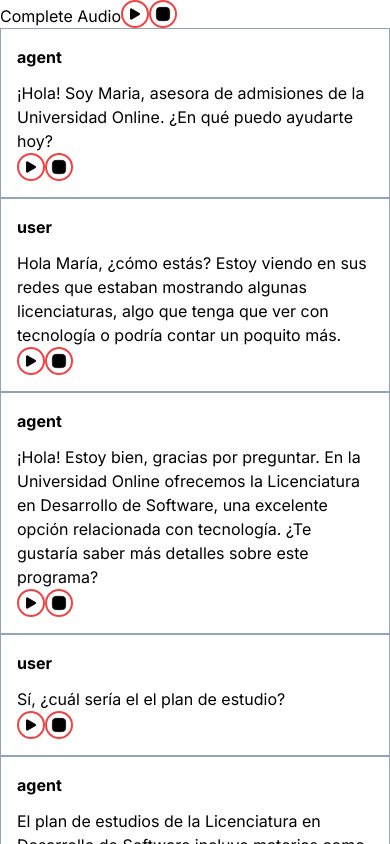
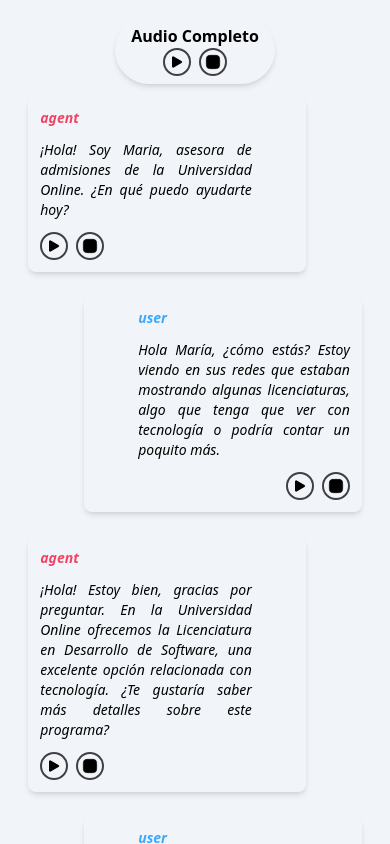
Before and after one commit to Lidbetan/dezure-transcription, a Next.js app: page / in a window 390 px wide. Shown: the top 844 px of the page. Built offline with nearby package versions, Linux system fonts and the light colour scheme.

Commit message:
agregué estilos responsive

```diff
--- a/src/app/components/agentMsg.tsx
+++ b/src/app/components/agentMsg.tsx
@@ -2,11 +2,14 @@ import { Itranscripted } from "../interfaces/transcripted";
 
 export default function AgentMsg({ msg }: { msg: Itranscripted }) {
 	return (
-		<div key={msg.start} className={`flex flex-col items-start gap-3 w-full`}>
+		<div
+			key={msg.start}
+			className={`flex flex-col items-start gap-3 w-10/12  rounded-lg`}
+		>
 			<div className="flex flex-row justify-center items-center gap-2">
-				<p className="text-md font-bold">{msg.role}</p>
+				<p className="text-md font-bold text-[#EF4565] ">{msg.role}</p>
 			</div>
-			<p>{msg.content}</p>
+			<p className="text-justify">{msg.content}</p>
 		</div>
 	);
 }
--- a/src/app/components/audio/completeAudio.tsx
+++ b/src/app/components/audio/completeAudio.tsx
@@ -4,11 +4,9 @@ import MediaControls from "./mediaButtons/mediaControls";
 
 export default function CompleteAudio({ audio }: { audio: string }) {
 	return (
-		<>
-			<button>
-				Complete Audio
-				<MediaControls audio={audio} start={0} />
-			</button>
-		</>
+		<div className="flex flex-col justify-center items-center w-50% shadow-md  hover:translate-y-2 transition ease-in-out delay-150 hover:shadow-lg rounded-full py-2 px-4">
+			<p className="font-bold">Audio Completo</p>
+			<MediaControls audio={audio} start={0} />
+		</div>
 	);
 }
--- a/src/app/components/audio/controlIcons.tsx
+++ b/src/app/components/audio/controlIcons.tsx
@@ -1,3 +1,4 @@
+//Función encargada de renderizar los iconos de control de reproducción.
 export default function ControlIcons({
 	icon,
 }: {
@@ -23,14 +24,8 @@ export default function ControlIcons({
 				stroke="currentColor"
 				fill="currentColor"
 			>
-				<path
-					d="M2 6C2 4.11438 2 3.17157 2.58579 2.58579C3.17157 2 4.11438 2 6 2C7.88562 2 8.82843 2 9.41421 2.58579C10 3.17157 10 4.11438 10 6V18C10 19.8856 10 20.8284 9.41421 21.4142C8.82843 22 7.88562 22 6 22C4.11438 22 3.17157 22 2.58579 21.4142C2 20.8284 2 19.8856 2 18V6Z"
-					stroke-width="1.5"
-				/>
-				<path
-					d="M14 6C14 4.11438 14 3.17157 14.5858 2.58579C15.1716 2 16.1144 2 18 2C19.8856 2 20.8284 2 21.4142 2.58579C22 3.17157 22 4.11438 22 6V18C22 19.8856 22 20.8284 21.4142 21.4142C20.8284 22 19.8856 22 18 22C16.1144 22 15.1716 22 14.5858 21.4142C14 20.8284 14 19.8856 14 18V6Z"
-					stroke-width="1.5"
-				/>
+				<path d="M2 6C2 4.11438 2 3.17157 2.58579 2.58579C3.17157 2 4.11438 2 6 2C7.88562 2 8.82843 2 9.41421 2.58579C10 3.17157 10 4.11438 10 6V18C10 19.8856 10 20.8284 9.41421 21.4142C8.82843 22 7.88562 22 6 22C4.11438 22 3.17157 22 2.58579 21.4142C2 20.8284 2 19.8856 2 18V6Z" />
+				<path d="M14 6C14 4.11438 14 3.17157 14.5858 2.58579C15.1716 2 16.1144 2 18 2C19.8856 2 20.8284 2 21.4142 2.58579C22 3.17157 22 4.11438 22 6V18C22 19.8856 22 20.8284 21.4142 21.4142C20.8284 22 19.8856 22 18 22C16.1144 22 15.1716 22 14.5858 21.4142C14 20.8284 14 19.8856 14 18V6Z" />
 			</svg>
 		);
 	else if (icon === "stop")
--- a/src/app/components/audio/mediaButtons/mediaControls.tsx
+++ b/src/app/components/audio/mediaButtons/mediaControls.tsx
@@ -22,7 +22,6 @@ export default function MediaControls({
 				//Se ejecuta si el audio se reproduce por primera vez
 				setIsPaused(false);
 				audioRef.current.currentTime = start;
-				console.log("AudioCurrentTime", audioRef.current.currentTime);
 				audioRef.current.play();
 			}
 		} else {
@@ -41,9 +40,9 @@ export default function MediaControls({
 	};
 
 	return (
-		<>
+		<div className="flex flex-row gap-2">
 			<button
-				className="border-solid border-2 border-red-500 rounded-full p-1"
+				className="border-solid border-2 transition ease-in-out delay-100  hover:-translate-y-1 hover:scale-110 hover:bg-[#3DA9FC] duration-300 border-zinc-700 rounded-full p-1"
 				onClick={playPause}
 			>
 				{isPaused ? <ControlIcons icon="play" /> : <ControlIcons icon="pause" />}
@@ -54,7 +53,7 @@ export default function MediaControls({
 			</button>
 
 			<button
-				className="border-solid border-2 border-red-500 rounded-full p-1"
+				className="border-solid border-2 transition ease-in-out delay-100  hover:-translate-y-1 hover:scale-110 hover:bg-[#EF4565] duration-300 border-zinc-700 rounded-full p-1"
 				onClick={stop}
 			>
 				<ControlIcons icon="stop" />
@@ -63,6 +62,6 @@ export default function MediaControls({
 					<source src={audio} type="audio/wav"></source>
 				</audio>
 			</button>
-		</>
+		</div>
 	);
 }
--- a/src/app/components/chatBox.tsx
+++ b/src/app/components/chatBox.tsx
@@ -9,15 +9,22 @@ export default function ChatBox({ msg }: { msg: Itranscripted }) {
 	const audioFile = "/audio/test-call.wav";
 
 	return (
-		<div className="border border-solid border-slate-400 flex flex-col gap-6 p-4">
+		//Estilosde mensajes hacia derecha o izquierda en función de si es role user o agent.
+		<div
+			className={
+				msg.role === "agent"
+					? "flex flex-col items-start text-sm w-full italic text-black p-3"
+					: "flex flex-col items-end text-sm w-full italic text-black p-3"
+			}
+		>
 			{msg.role === "user" && (
-				<div>
+				<div className="flex flex-col w-10/12 items-end gap-3 p-3 shadow-md hover:-translate-x-0.5 transition ease-in delay-300 hover:shadow-lg rounded-lg">
 					<UserMsg msg={msg} />
 					<PartialAudio audio={audioFile} start={msg.start} end={msg.end} />
 				</div>
 			)}
 			{msg.role === "agent" && (
-				<div>
+				<div className="flex flex-col w-10/12 items-start gap-3 p-3 shadow-md hover:-translate-x-2 transition ease-in delay-300 hover:shadow-lg rounded-lg">
 					<AgentMsg msg={msg} />
 					<PartialAudio audio={audioFile} start={msg.start} end={msg.end} />
 				</div>
--- a/src/app/components/userMsg.tsx
+++ b/src/app/components/userMsg.tsx
@@ -1,13 +1,15 @@
 import { Itranscripted } from "../interfaces/transcripted";
 
 export default function UserMsg({ msg }: { msg: Itranscripted }) {
-	// console.log("esto es mesg en User", msg);
 	return (
-		<div key={msg.start} className={`flex flex-col items-start gap-3 w-full`}>
+		<div
+			key={msg.start}
+			className={`flex flex-col items-start gap-3 w-10/12 rounded-lg`}
+		>
 			<div className="flex flex-row justify-center items-center gap-2">
-				<p className=" text-md font-bold ">{msg.role}</p>
+				<p className=" text-md font-bold text-[#3DA9FC] ">{msg.role}</p>
 			</div>
-			<p>{msg.content}</p>
+			<p className="text-justify">{msg.content}</p>
 		</div>
 	);
 }
--- a/src/app/layout.tsx
+++ b/src/app/layout.tsx
@@ -16,7 +16,9 @@ export default function RootLayout({
 }>) {
 	return (
 		<html lang="en">
-			<body className={inter.className}>{children}</body>
+			<body className={inter.className && "w-11/12 mx-auto bg-slate-100"}>
+				{children}
+			</body>
 		</html>
 	);
 }
--- a/src/app/page.tsx
+++ b/src/app/page.tsx
@@ -10,6 +10,7 @@ export default async function Home() {
 
 	return (
 		<main>
+			<div className="flex flex-col justify-center w-full md:w-4/12 mx-auto items-center my-4">
 				<CompleteAudio audio={audioFile} />
 				{data &&
 					data.map((msg) => (
@@ -17,6 +18,7 @@ export default async function Home() {
 							<ChatBox msg={msg} />
 						</>
 					))}
+			</div>
 		</main>
 	);
 }
```
Lines whose indentation alone changed are shown as unchanged.
